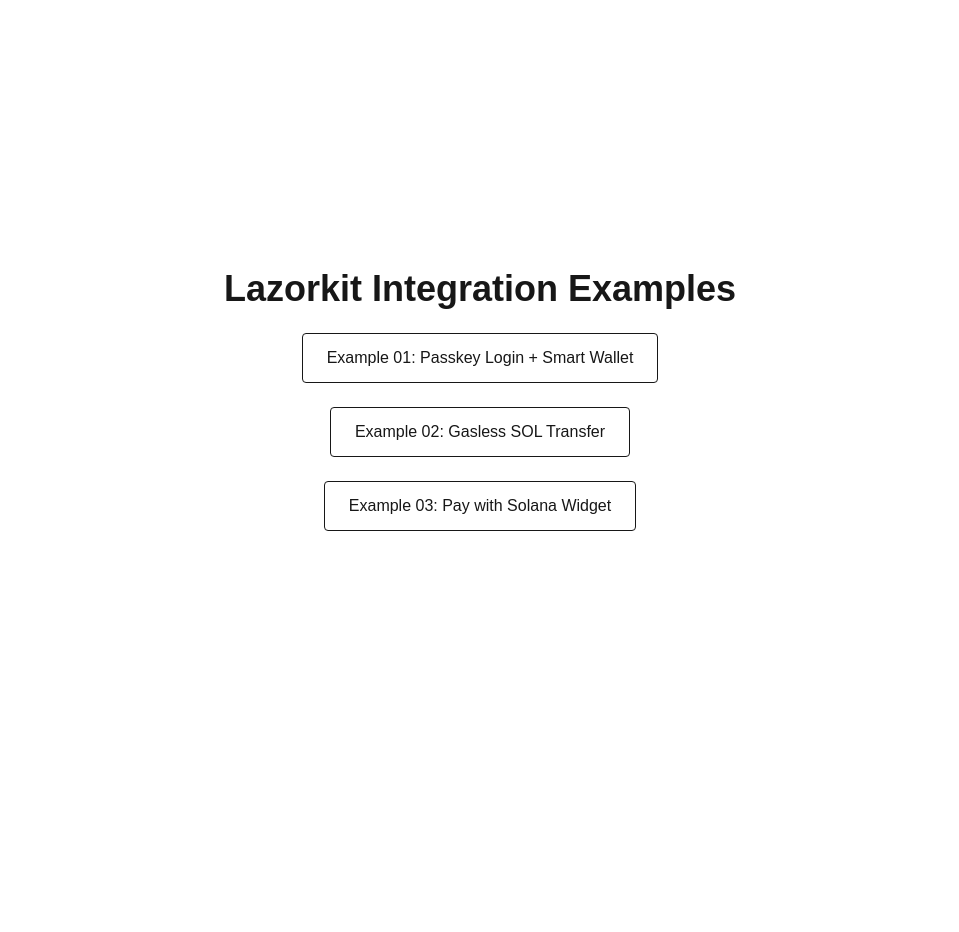
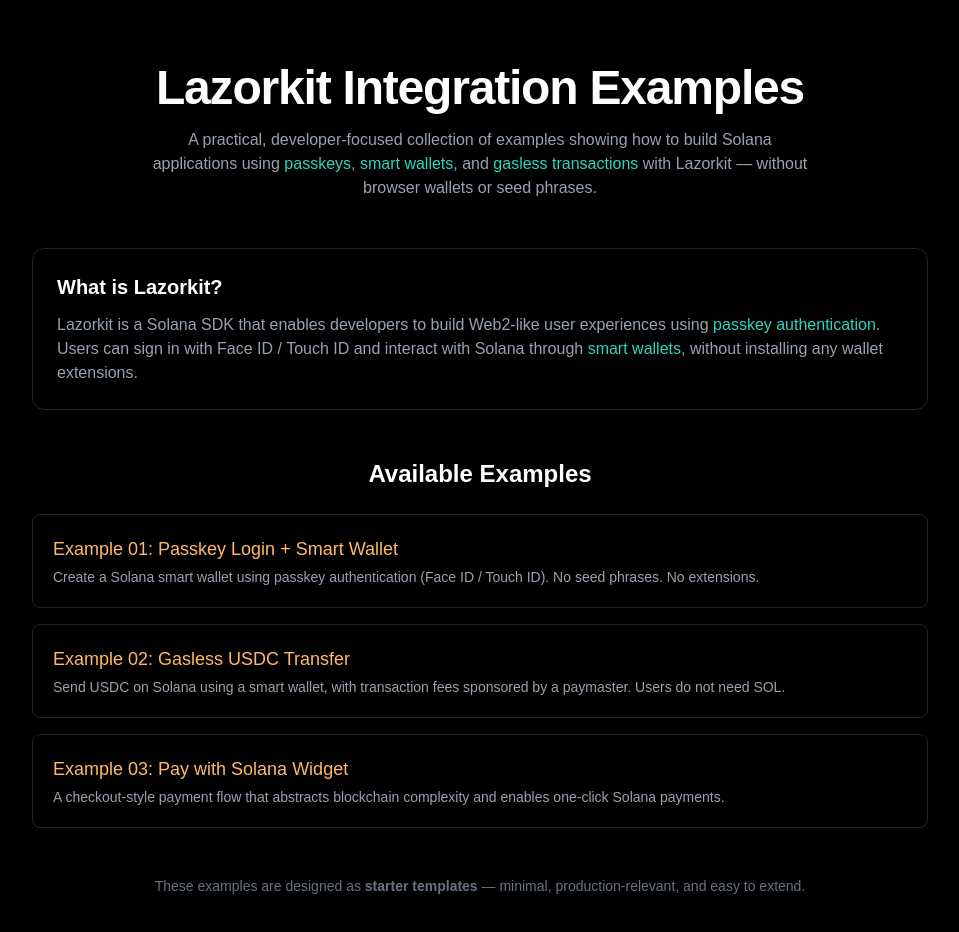
Before and after one commit to PayalVerma1/wallet_lazorkit, a Next.js app: page / in a window 1280 px wide. Shown: the top 932 px of the page, without its empty margins (160-1119 px from the left). Before the commit the page ends 800 px from the top, so only its background shows below. Built offline with nearby package versions, Linux system fonts and the light colour scheme; what @lazorkit/wallet would draw is missing.

Commit message:
Ui improved

```diff
--- a/app/example-01-login/page.tsx
+++ b/app/example-01-login/page.tsx
@@ -69,7 +69,7 @@
             access the full smart wallet functionality.
           </p>
 
-          <div className="border border-white/15 rounded-lg overflow-hidden">
+          <div className="border border-[#2dd4bf] rounded-lg overflow-hidden">
            <CodeBlock code={LOGIN_CODE} />
 
           </div>
--- a/app/example-02-transfer/page.tsx
+++ b/app/example-02-transfer/page.tsx
@@ -81,7 +81,7 @@
             a transaction with fees sponsored by a paymaster.
           </p>
 
-          <div className="border border-white/15 rounded-lg overflow-hidden">
+          <div className="border border-[#2dd4bf] rounded-lg overflow-hidden">
            <CodeBlock code={TRANSFER_CODE} />
           </div>
         </>
--- a/app/example-03-pay-widget/page.tsx
+++ b/app/example-03-pay-widget/page.tsx
@@ -78,7 +78,7 @@
             by Solana smart wallets.
           </p>
 
-          <div className="border border-white/15 rounded-lg overflow-hidden">
+          <div className="border border-[#2dd4bf] rounded-lg overflow-hidden">
             <CodeBlock code={TRANSFER_CODE} />
           </div>
         </>
--- a/app/page.tsx
+++ b/app/page.tsx
@@ -4,26 +4,89 @@
 
 export default function HomePage() {
   return (
-    <div className="flex flex-col items-center justify-center h-screen gap-6">
-      <h1 className="text-4xl font-bold">Lazorkit Integration Examples</h1>
+    <div className="min-h-screen bg-black text-white px-6 py-16">
+      <div className="max-w-4xl mx-auto space-y-12">
+        {/* Header */}
+        <div className="text-center space-y-4">
+          <h1 className="text-4xl md:text-5xl font-bold tracking-tight">
+            Lazorkit Integration Examples
+          </h1>
 
+          <p className="text-gray-400 max-w-2xl mx-auto">
+            A practical, developer-focused collection of examples showing how to
+            build Solana applications using <span className="text-[#2dd4bf] font-medium">passkeys</span>,
+            <span className="text-[#2dd4bf] font-medium"> smart wallets</span>, and
+            <span className="text-[#2dd4bf] font-medium"> gasless transactions</span>{" "}
+            with Lazorkit — without browser wallets or seed phrases.
+          </p>
+        </div>
+
+        {/* What is Lazorkit */}
+        <div className="border border-white/15 rounded-xl p-6 space-y-3">
+          <h2 className="text-xl font-semibold">What is Lazorkit?</h2>
+          <p className="text-gray-400">
+            Lazorkit is a Solana SDK that enables developers to build Web2-like
+            user experiences using <span className="text-[#2dd4bf]">passkey authentication</span>.
+            Users can sign in with Face ID / Touch ID and interact with Solana
+            through <span className="text-[#2dd4bf]">smart wallets</span>, without
+            installing any wallet extensions.
+          </p>
+        </div>
+
+        {/* Examples */}
+        <div className="space-y-6">
+          <h2 className="text-2xl font-semibold text-center">
+            Available Examples
+          </h2>
+
+          <div className="grid gap-4">
+            {/* Example 01 */}
             <Link href="/example-01-login">
-        <button className="border px-6 py-3 rounded">
+              <div className="group border border-white/15 rounded-lg p-5 text-orange-300 cursor-pointer transition hover:border-[#2dd4bf]">
+                <h3 className="text-lg font-medium group-hover:text-[#2dd4bf]">
                   Example 01: Passkey Login + Smart Wallet
-        </button>
+                </h3>
+                <p className="text-sm text-gray-400 mt-1">
+                  Create a Solana smart wallet using passkey authentication
+                  (Face ID / Touch ID). No seed phrases. No extensions.
+                </p>
+              </div>
             </Link>
 
+            {/* Example 02 */}
             <Link href="/example-02-transfer">
-        <button className="border px-6 py-3 rounded">
-          Example 02: Gasless SOL Transfer
-        </button>
+              <div className="group border border-white/15 rounded-lg p-5 text-orange-300 cursor-pointer transition hover:border-[#2dd4bf]">
+                <h3 className="text-lg font-medium group-hover:text-[#2dd4bf]">
+                  Example 02: Gasless USDC Transfer
+                </h3>
+                <p className="text-sm text-gray-400 mt-1">
+                  Send USDC on Solana using a smart wallet, with transaction fees
+                  sponsored by a paymaster. Users do not need SOL.
+                </p>
+              </div>
             </Link>
 
+            {/* Example 03 */}
             <Link href="/example-03-pay-widget">
-        <button className="border px-6 py-3 rounded">
+              <div className="group border border-white/15 rounded-lg p-5 text-orange-300 cursor-pointer transition hover:border-[#2dd4bf]">
+                <h3 className="text-lg font-medium group-hover:text-[#2dd4bf]">
                   Example 03: Pay with Solana Widget
-        </button>
+                </h3>
+                <p className="text-sm text-gray-400 mt-1">
+                  A checkout-style payment flow that abstracts blockchain
+                  complexity and enables one-click Solana payments.
+                </p>
+              </div>
             </Link>
+          </div>
+        </div>
+
+        {/* Footer note */}
+        <div className="text-center text-sm text-gray-500">
+          These examples are designed as <strong>starter templates</strong> —
+          minimal, production-relevant, and easy to extend.
+        </div>
+      </div>
     </div>
   );
 }
```
Lines whose indentation alone changed are shown as unchanged.
